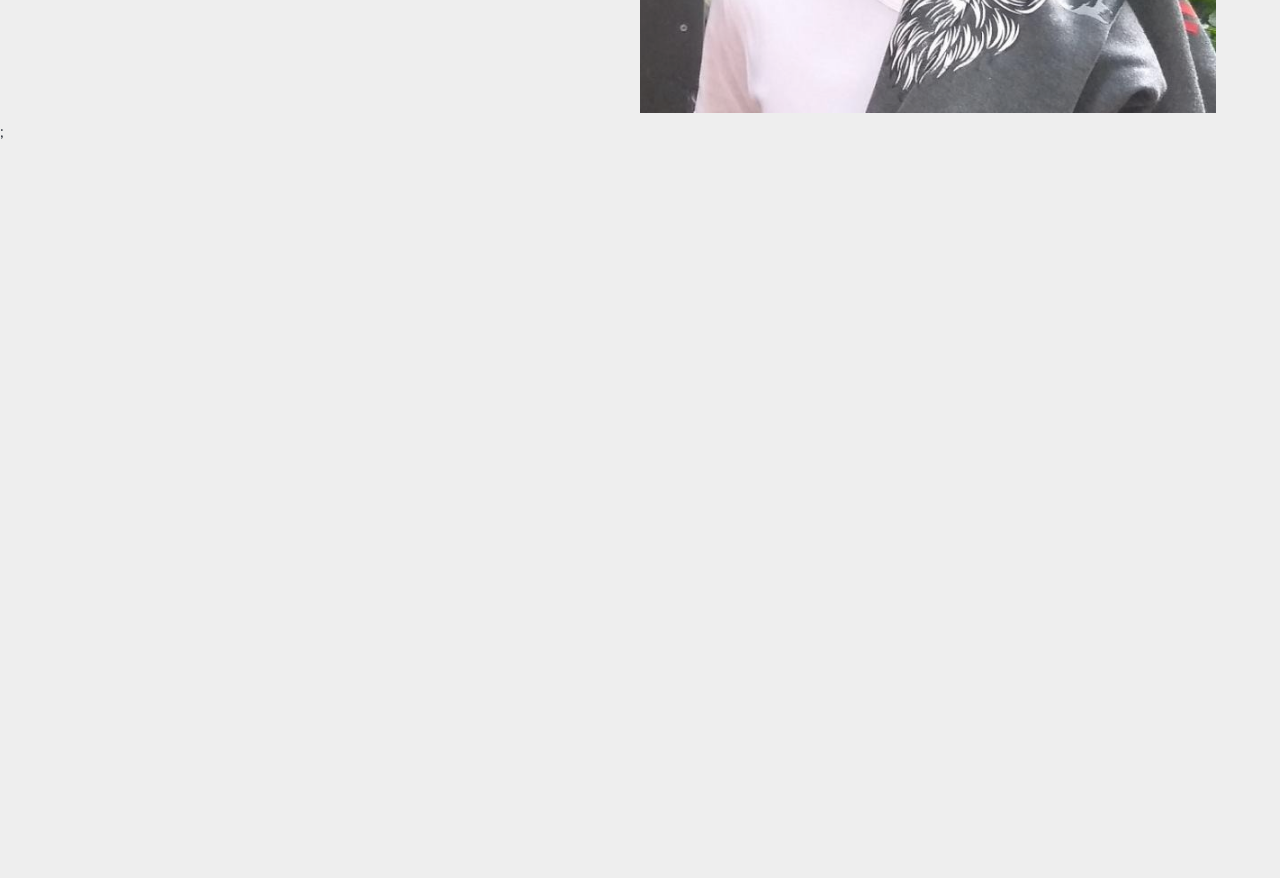
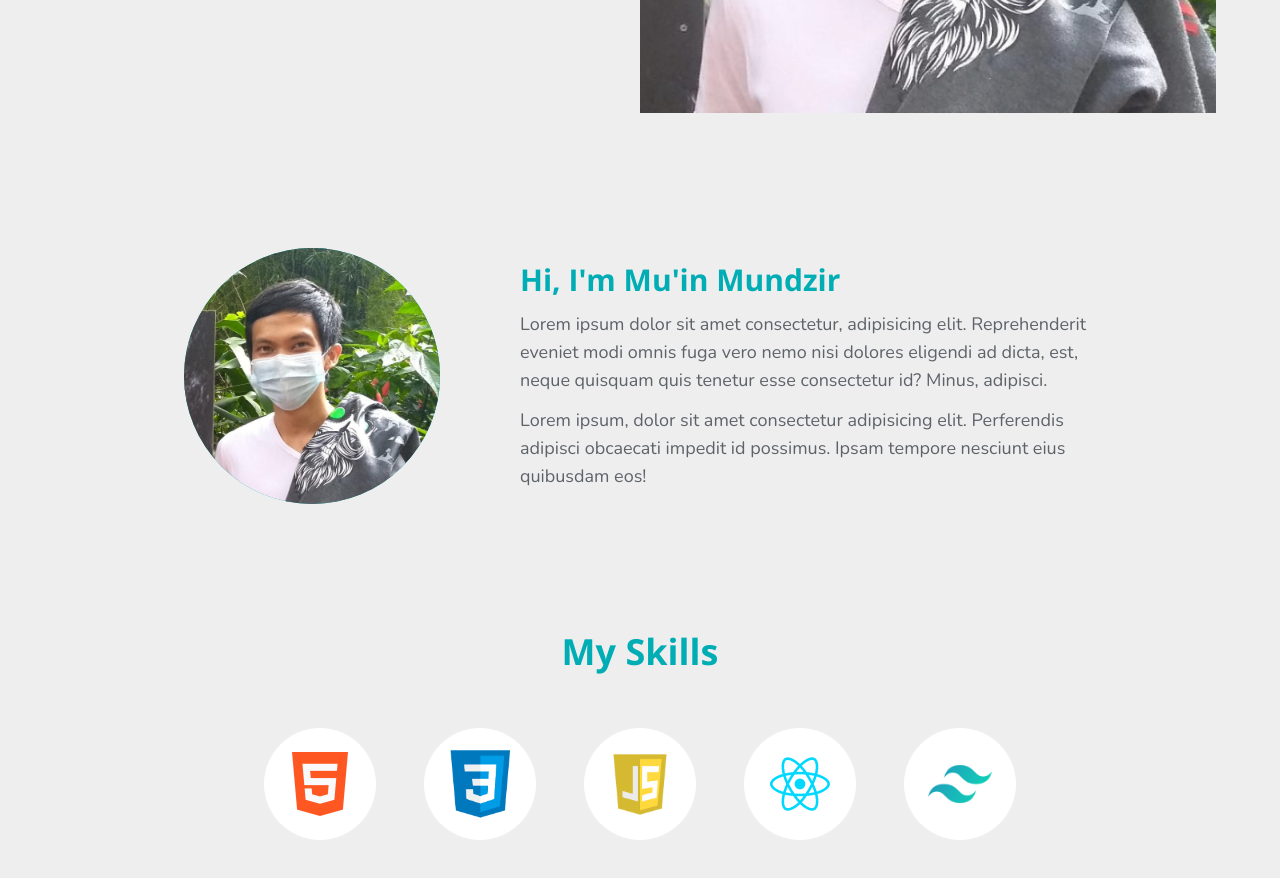
Before and after one commit to muinmundzir/portfolio, a Next.js app: page / in a window 1280 px wide. Shown: the part 680-1558 px from the top of the page. Before the commit the page ends 824 px from the top, so only its background shows below. Built offline with nearby package versions, Linux system fonts and the light colour scheme.

Commit message:
add: about section

```diff
--- /dev/null
+++ b/components/About.js
@@ -0,0 +1,60 @@
+import Image from 'next/image'
+import Mundzir from '../public/Mundzir.png'
+
+const About = () => {
+  return (
+    <>
+      {/* About Section */}
+      <section id="about" className="py-32">
+        {/* Describe */}
+        <div className="flex flex-col md:flex-row items-center justify-center gap-10 md:gap-20">
+          <div className="rounded-full w-48 md:w-64 h-48 md:h-64 overflow-hidden bg-primary">
+            <Image src={Mundzir} alt="profile rounded" />
+          </div>
+          <div className="w-full md:w-1/2 text-base md:text-lg text-center md:text-left">
+            <h2 className="text-primary font-bold text-2xl md:text-3xl mb-3">
+              Hi, I&apos;m Mu&apos;in Mundzir
+            </h2>
+            <p className="mb-3 opacity-70">
+              Lorem ipsum dolor sit amet consectetur, adipisicing elit.
+              Reprehenderit eveniet modi omnis fuga vero nemo nisi dolores
+              eligendi ad dicta, est, neque quisquam quis tenetur esse
+              consectetur id? Minus, adipisci.
+            </p>
+            <p className="opacity-70">
+              Lorem ipsum, dolor sit amet consectetur adipisicing elit.
+              Perferendis adipisci obcaecati impedit id possimus. Ipsam tempore
+              nesciunt eius quibusdam eos!
+            </p>
+          </div>
+        </div>
+
+        {/* Skills */}
+        <div className="mt-32 text-center">
+          <h2 className="text-primary text-3xl md:text-4xl font-bold mb-14">
+            My Skills
+          </h2>
+          <div className="flex flex-wrap items-center justify-center gap-24 md:gap-12">
+            <div className="skill" data-text="Experience 1 year">
+              <img className="w-16" src="/html.png" alt="html" />
+            </div>
+            <div className="skill" data-text="Experience 1 year">
+              <img className="w-16" src="/css.png" alt="css" />
+            </div>
+            <div className="skill" data-text="Experience 1 year">
+              <img className="w-16" src="/javascript.png" alt="javascript" />
+            </div>
+            <div className="skill" data-text="Experience 1 year">
+              <img className="w-16" src="/reactjs.png" alt="reactjs" />
+            </div>
+            <div className="skill" data-text="Experience 1 year">
+              <img className="w-16" src="/tailwindcss.png" alt="tailwindcss" />
+            </div>
+          </div>
+        </div>
+      </section>
+    </>
+  )
+}
+
+export default About
--- a/pages/index.js
+++ b/pages/index.js
@@ -1,4 +1,5 @@
 import { Fragment } from 'react'
+import About from '../components/About'
 import Header from '../components/Header'
 
 export default function Home() {
@@ -7,8 +8,7 @@ export default function Home() {
       {/* Main Section */}
       <main className="container">
         <Header />
-
-        {/* About Section */}
+        <About />
       </main>
     </Fragment>
   )
--- a/styles/globals.css
+++ b/styles/globals.css
@@ -31,7 +31,7 @@
 @layer components {
   .nav {
     @apply fixed top-0 left-0 z-40
-      bg-white/80 dark:bg-primary-gray/80
+      bg-white dark:bg-primary-gray
       py-3 md:py-0
       w-full backdrop-blur;
   }
@@ -74,4 +74,23 @@
     overflow-hidden
     order-1 md:order-2;
   }
+
+  .skill {
+    @apply relative flex items-center justify-center
+    bg-white dark:bg-primary-gray
+    w-28 h-28
+    rounded-full cursor-pointer;
+  }
+
+  .skill::before {
+    content: attr(data-text);
+    @apply absolute top-full
+    opacity-100 md:opacity-0
+    w-max px-3 py-2 mt-3
+    bg-white dark:bg-primary-gray
+    rounded md:shadow-md transition;
+  }
+  .skill:hover::before {
+    @apply opacity-100;
+  }
 }
```
